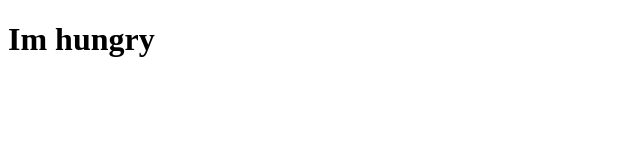
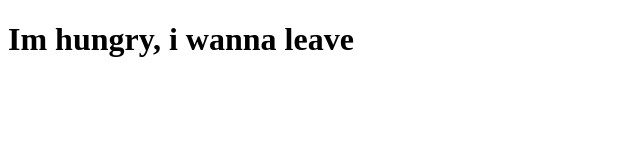
Before and after one commit to SRV0504/Git-exercise-, a plain HTML site: page index.html in a window 1280 px wide. Shown: the whole page, without its empty margins (0-640 px from the left). Drawn offline with Linux system fonts and the light colour scheme.

Commit message:
body change

```diff
--- a/index.html
+++ b/index.html
@@ -6,6 +6,6 @@
     <title>Git Exercise</title>
 </head>
 <body>
-    <h1>Im hungry</h1>
+    <h1>Im hungry, i wanna leave</h1>
 </body>
 </html>
```
